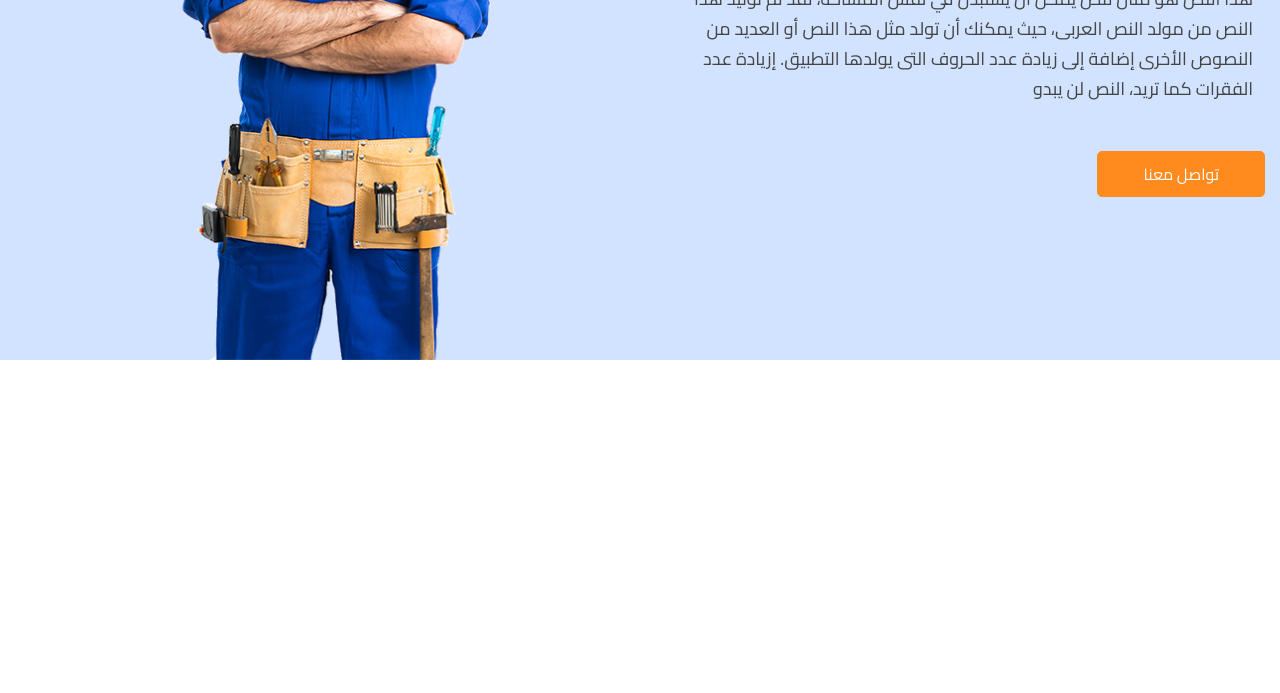
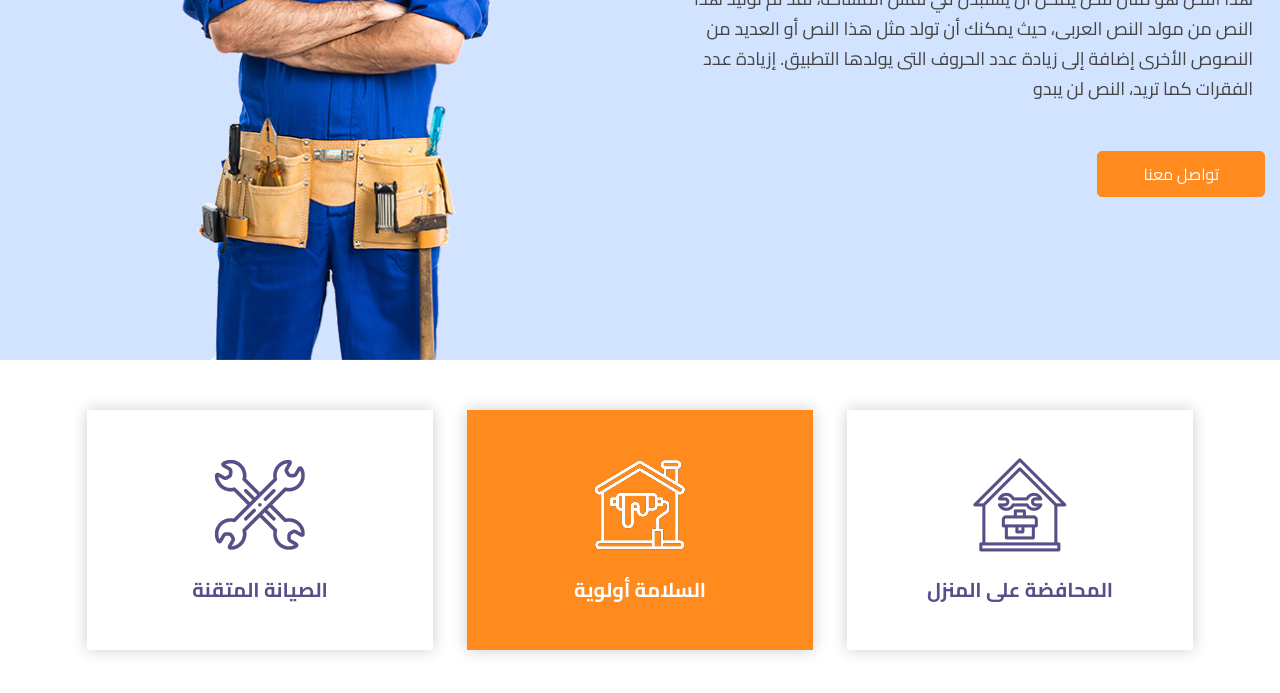
Before and after one commit to ahmed-mohammed-developer/INANCE_public, a plain HTML site: page index.html in a window 1280 px wide. Shown: the part 445-1138 px from the top of the page. Before the commit the page ends 805 px from the top, so only its background shows below. Drawn offline with nearby package versions, Linux system fonts and the light colour scheme.

Commit message:
features

```diff
--- a/css/main.scss
+++ b/css/main.scss
@@ -70,6 +70,40 @@ body {
                }
      }
 }
+.features {
+     margin-block: 50px;
+     .features-one {
+          text-align: center;
+          padding: 45px 10px;
+          background-color: #ffffff;
+          color: #555089;
+          transition: all 0.3s;
+          box-shadow: 0 0 15px 0 rgba(0, 0, 0, 0.2);
+          margin: 0 5px;
+          &:hover {
+               background-color: $btn-color;
+               color: $ff-color;
+          }
+          img {
+               width: 100px;
+               height: 100px;
+               max-height: 100%;
+               transition: all 0.3s;
+          }
+          p {
+               margin-top: 20px;
+               margin-bottom: 0;
+               font-size: 1.25rem;
+               font-weight: bold;
+          }
+      }
+      .back {
+          background-color: $btn-color;
+          p{
+               color: $ff-color;
+          }
+      }
+     }
 @media (max-width: 815px) {
      .tit {
           h1 {
--- a/index.html
+++ b/index.html
@@ -63,6 +63,30 @@
 
      </div>
 </section>
+<section class="features">
+     <div class="container">
+          <div class="row">
+               <div class="col-md-6 col-lg-4  mb-3">
+                    <div class="features-one">
+                         <img src="./img/1.png" alt="">
+                         <p>المحافضة على المنزل</p>
+                    </div>
+               </div>
+               <div class="col-md-6 col-lg-4  mb-3">
+                    <div class="features-one back">
+                         <img src="./img/3.png" alt="">
+                         <p>السلامة أولوية</p>
+                    </div>
+               </div>
+               <div class="col-md-6 col-lg-4  mb-3">
+                    <div class="features-one">
+                         <img src="./img/2.png" alt="">
+                         <p>الصيانة المتقنة</p>
+                    </div>
+               </div>
+          </div>
+     </div>
+</section>
 
 
 
```
Also changed, not shown: css/style.css, img/1.png (added), img/2.png (added), img/3.png (added), img/construction.svg (added), img/maintenance.svg (added), img/tools.svg (added), 1 other file.
